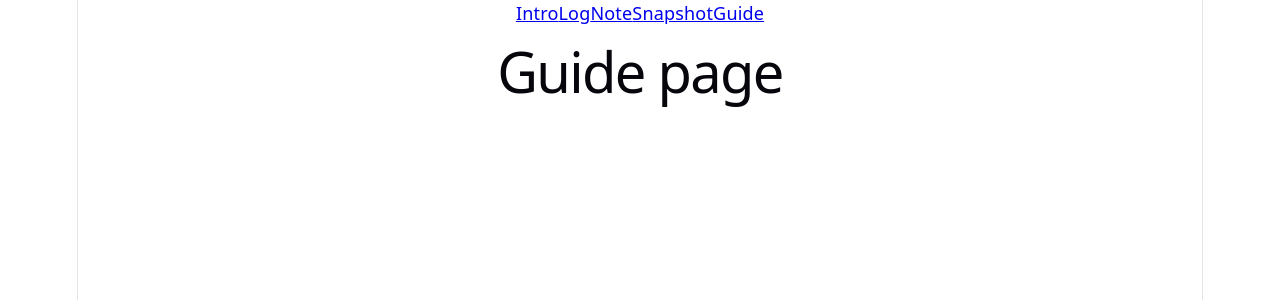
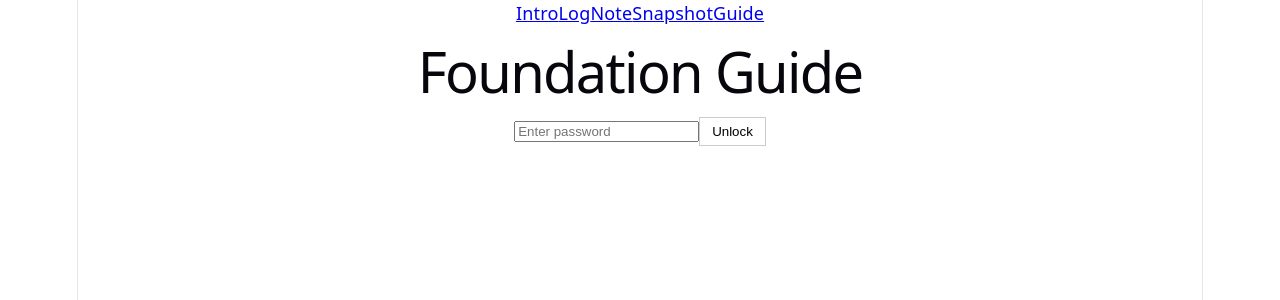
Before and after one commit to HasnainKhan01/foundation-tracker, a React (Vite) app in the folder client/: page /guide in a window 1280 px wide. Shown: the top 300 px of the page. Built offline with nearby package versions, Linux system fonts and the light colour scheme.

Commit message:
Build Guide page
Password input POSTs to /api/guide/unlock; on success, displays
returned content in a <pre> block (early-return pattern once
content is set); on failure, shows an inline error and keeps the
form visible. Four of five pages complete.

```diff
--- a/client/src/pages/Guide.jsx
+++ b/client/src/pages/Guide.jsx
@@ -1 +1,49 @@
-export default function Guide() { return <h1>Guide page</h1>; }
+import { useState } from 'react';
+
+function Guide() {
+  const [password, setPassword] = useState('');
+  const [content, setContent] = useState(null);
+  const [error, setError] = useState('');
+
+  function handleUnlock() {
+    fetch('http://localhost:5000/api/guide/unlock', {
+      method: 'POST',
+      headers: { 'Content-Type': 'application/json' },
+      body: JSON.stringify({ password }),
+    })
+      .then((res) => res.json())
+      .then((data) => {
+        if (data.success) {
+          setContent(data.content);
+          setError('');
+        } else {
+          setError('Incorrect password');
+        }
+      })
+      .catch((err) => console.error('Unlock failed:', err));
+  }
+
+  if (content) {
+    return (
+      <div>
+        <pre>{content}</pre>
+      </div>
+    );
+  }
+
+  return (
+    <div>
+      <h1>Foundation Guide</h1>
+      <input
+        type="password"
+        value={password}
+        onChange={(e) => setPassword(e.target.value)}
+        placeholder="Enter password"
+      />
+      <button onClick={handleUnlock}>Unlock</button>
+      {error && <p>{error}</p>}
+    </div>
+  );
+}
+
+export default Guide;
```
